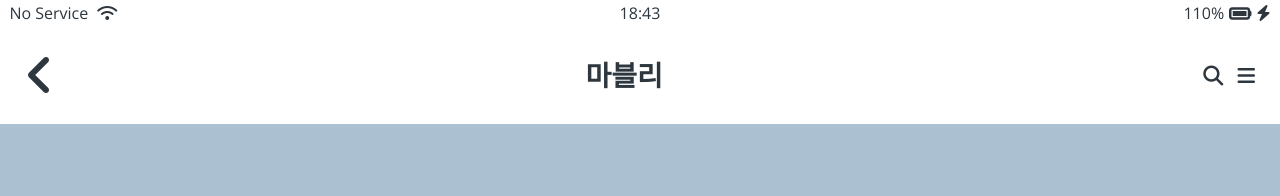
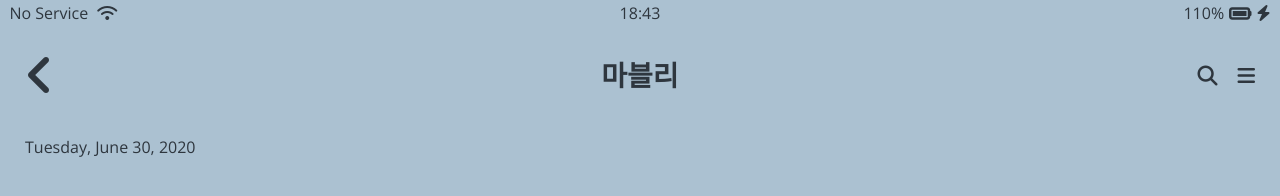
Before and after one commit to chatchi923/kokoa-clone-2020, a plain HTML site: page chat.html in a window 1280 px wide. Shown: the top 196 px of the page. Drawn offline with nearby package versions, Linux system fonts and the light colour scheme.

Commit message:
6.29
status-bar, screen-header, alt-header 고정하는 거 다 바꿈

```diff
--- a/chat.html
+++ b/chat.html
@@ -8,6 +8,7 @@
     <title>Chat with Mavely - Kokoa Talk</title>
   </head>
   <body id="chat-screen">
+    <div class="fixed-header">
       <div class="status-bar">
         <div class="status-bar__column">
           <span>No Service</span>
@@ -24,11 +25,9 @@
         </div>
       </div>
 
-    <div class="alt-temporary-box"></div>
-
       <header class="alt-header">
         <div class="alt-header__column">
-        <a href="more.html"><i class="fas fa-angle-left fa-3x"></i></a>
+          <a href="chats.html"><i class="fas fa-angle-left fa-3x"></i></a>
         </div>
         <div class="alt-header__column">
           <h1 class="alt-header__title">마블리</h1>
@@ -40,8 +39,11 @@
           </span>
         </div>
       </header>
+    </div>
 
-    <main class="main-screen"></main>
+    <main class="main-screen main-chat">
+      <div class="chat__timestamp">Tuesday, June 30, 2020</div>
+    </main>
 
     <script
       src="https://kit.fontawesome.com/6478f529f2.js"
--- a/css/components/alt-screen-header.css
+++ b/css/components/alt-screen-header.css
@@ -4,23 +4,29 @@
   display: flex;
   align-items: center;
   justify-content: center;
-  position: fixed;
-  top: 26px;
   width: 100%;
   box-sizing: border-box;
-  background-color: white;
 }
 
 .alt-header__title {
   font-size: 28px;
   font-weight: 600;
 }
-.alt-header__column:first-child {
-  margin-right: auto;
+.alt-header__column {
+  width: 33.33%;
+}
+.alt-header__column:nth-child(2) {
+  display: flex;
+  justify-content: center;
 }
 .alt-header__column:last-child {
-  margin-left: auto;
+  display: flex;
+  justify-content: flex-end;
 }
 .alt-header__column:last-child i {
-  margin-left: 10px;
+  margin-left: 20px;
 }
+/*
+.alt-header__column span:last-child {
+  margin-left: 20px;
+*/
--- a/css/components/screen-header.css
+++ b/css/components/screen-header.css
@@ -1,13 +1,14 @@
 .screen-header {
+  /*
   position: fixed;
   top: 26px;
+  */
   display: flex;
   justify-content: space-between;
   align-items: center;
   padding: var(--horizontal-space);
   width: 100%;
   box-sizing: border-box;
-  background-color: white;
 }
 
 .screen-header__title {
--- a/css/components/status-bar.css
+++ b/css/components/status-bar.css
@@ -1,12 +1,13 @@
 .status-bar {
+  /*
   position: fixed;
   top: 0;
+  */
   width: 100%;
   box-sizing: border-box;
   display: flex;
   justify-content: center;
   padding: 5px 3px;
-  background-color: white;
 }
 .status-bar__column {
   width: 33%;
--- a/css/screens/chat.css
+++ b/css/screens/chat.css
@@ -1,3 +1,29 @@
 #chat-screen {
   background-color: #abc1d1;
+  height: 1000vh;
 }
+
+/*
+#chat-screen .alt-header,
+#chat0screen .status-bar {
+  position: fixed;
+  top: 0;
+  width: 100%;
+  box-sizing: border-box;
+  background-color: #abc1d1;
+}
+#chat-screen .status-bar {
+  z-index: 2;
+}
+#chat-screen .alt-header {
+  top: 10px;
+  z-index: 1;
+}
+.main-chat {
+  margin-top: 150px;
+}
+*/
+
+#chat-screen .fixed-header {
+  background-color: #abc1d1;
+}
--- /dev/null
+++ b/css/screens/chats.css
@@ -0,0 +1,7 @@
+#chats-screen .fixed-header {
+  margin-bottom: 10px;
+}
+
+#chats-screen .user-component {
+  margin-bottom: 25px;
+}
--- a/css/screens/find.css
+++ b/css/screens/find.css
@@ -1,3 +1,7 @@
+#find-screen .fixed-header {
+  margin-bottom: 25px;
+}
+
 .recommended-friends {
   margin: 25px 0px;
   padding: 25px 0px;
--- a/css/screens/friends.css
+++ b/css/screens/friends.css
@@ -7,7 +7,6 @@
   width: 100%;
   box-sizing: border-box;
   margin-bottom: 10px;
-  margin-top: -15px;
 }
 
 #friends-display-link i {
--- a/css/styles.css
+++ b/css/styles.css
@@ -16,6 +16,7 @@
 /* Screens */
 @import "screens/login.css";
 @import "screens/friends.css";
+@import "screens/chats.css";
 @import "screens/find.css";
 @import "screens/more.css";
 @import "screens/settings.css";
@@ -31,6 +32,13 @@ body {
   padding: 0px var(--horizontal-space);
 }
 
+.fixed-header {
+  position: sticky;
+  top: 0;
+  background-color: white;
+  z-index: 10;
+}
+
 .temporary-box {
   width: 100%;
   height: 108px;
```
Also changed, not shown: chats.html (+3 -3 lines), find.html (+3 -3 lines), friends.html (+2 -2 lines), more.html (+2 -2 lines), settings.html (+2 -3 lines). Lines whose indentation alone changed are shown as unchanged.
